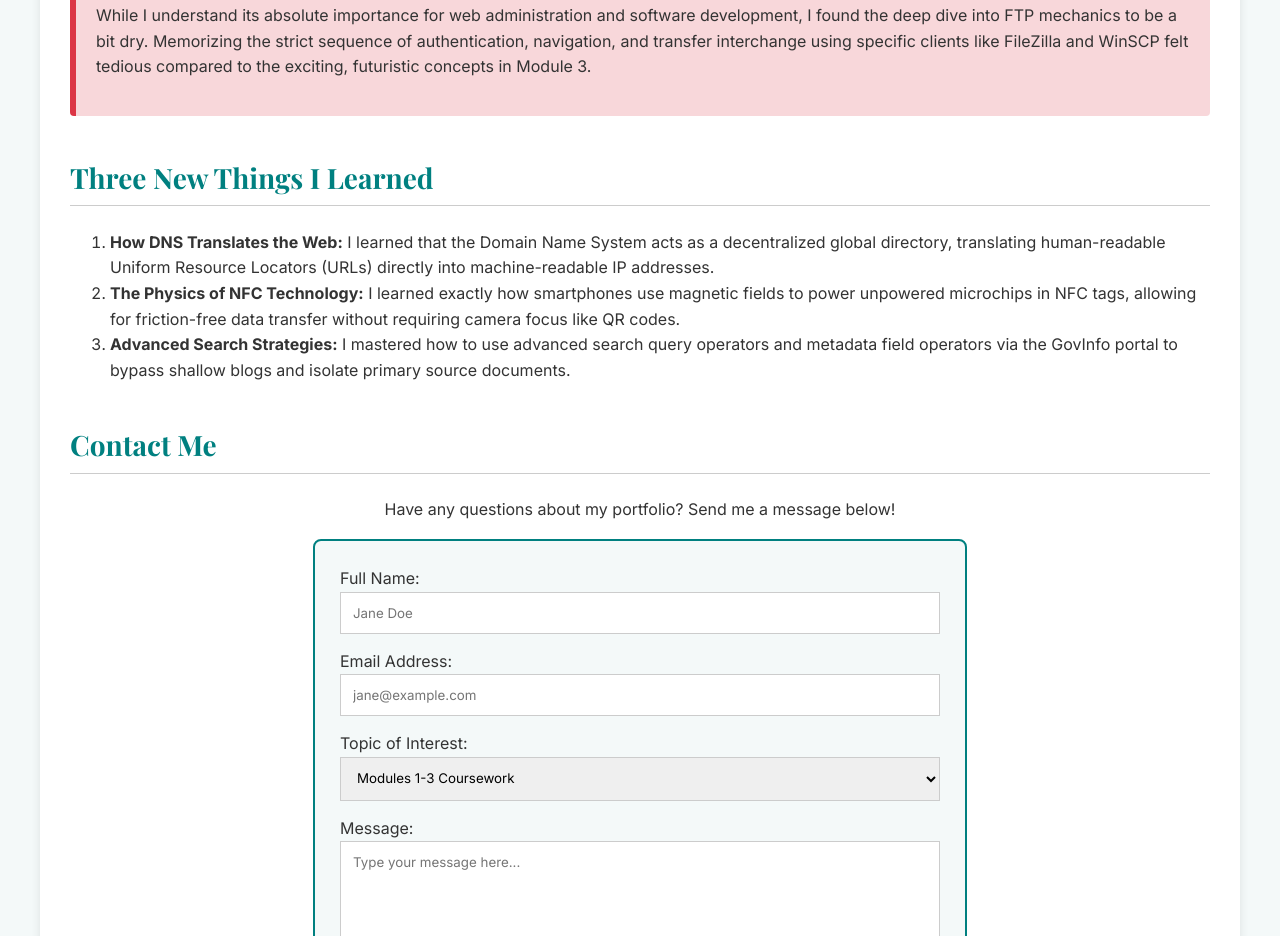
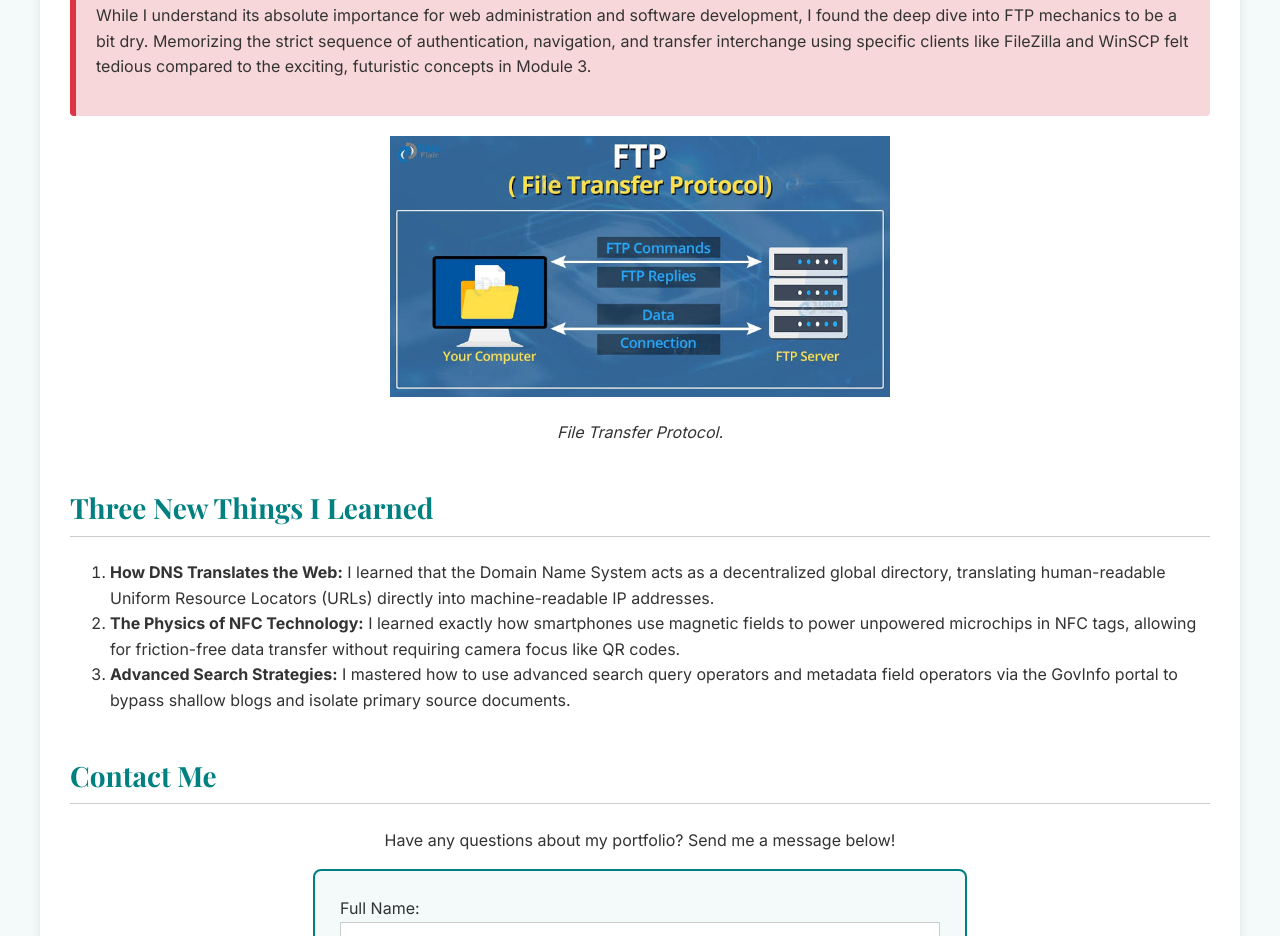
Before and after one commit to AyeshaTaufique/Ayesha, a plain HTML site: page index.html in a window 1280 px wide. Shown: the part 1552-2488 px from the top of the page. Drawn offline with nearby package versions, Linux system fonts and the light colour scheme.

Commit message:
Update index.html

```diff
--- a/index.html
+++ b/index.html
@@ -46,7 +46,7 @@
             <p>
         </div>
 
-            <p style="text-align: center; margin-top: 20px;">
+        <p style="text-align: center; margin-top: 20px;">
             <a href="https://electronics.howstuffworks.com/nfc-tag.htm">Read Article: What's an NFC Tag</a> <!-- Target Link -->
         </p>
 
@@ -78,6 +78,12 @@
             <p>
                 While I understand its absolute importance for web administration and software development, I found the deep dive into FTP mechanics to be a bit dry. Memorizing the strict sequence of authentication, navigation, and transfer interchange using specific clients like FileZilla and WinSCP felt tedious compared to the exciting, futuristic concepts in Module 3.
             </p>
+        </div>
+
+        <div style="text-align: center;">
+            <!-- Relative URL Image  -->
+            <img src="image_1.jpg" alt="File Transfer Protocol" width="500">
+            <p><i>File Transfer Protocol.</i></p>
         </div>
 
         <h2>Three New Things I Learned</h2>
```
